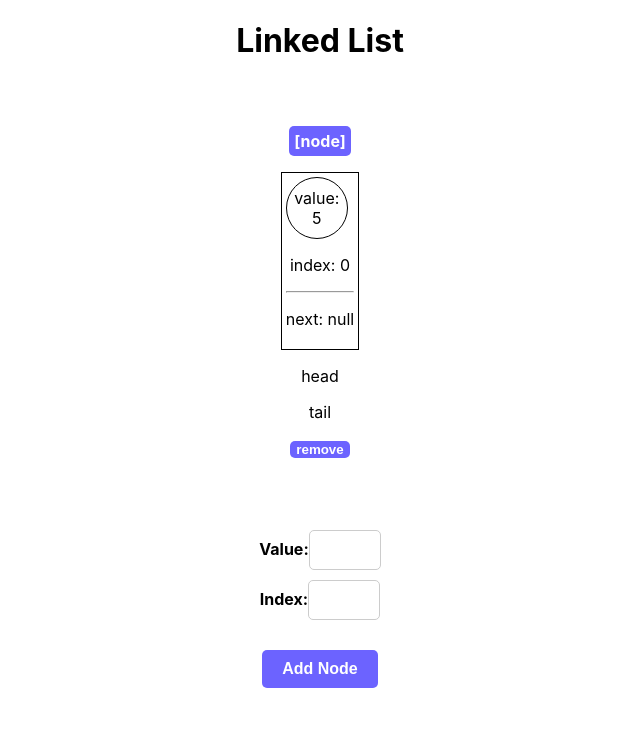
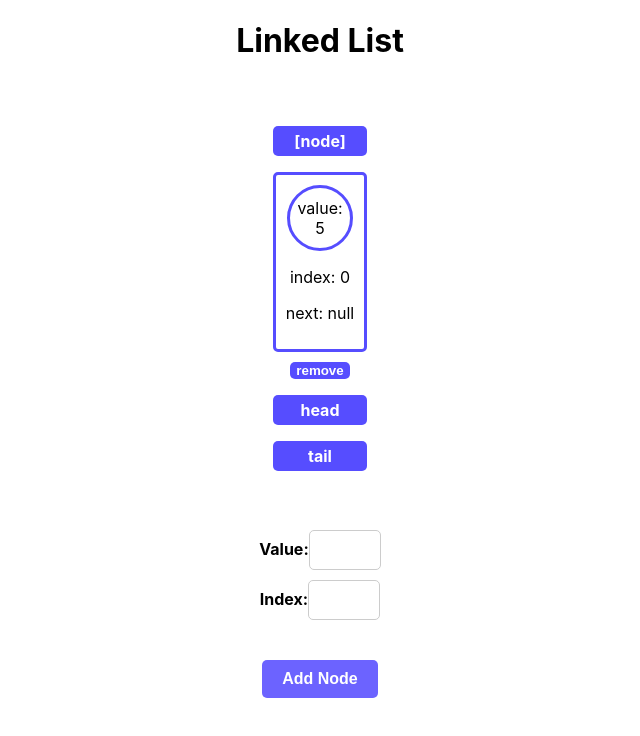
Before and after one commit to josephlarrivy/data-structures-visualizers, a React (Create React App) app: page /linkedlist in a window 1280 px wide. Both pictures are taken after typing "5", "5" into the empty fields and a click on the button "Add Node". Shown: the top 736 px of the page, without its empty margins (320-960 px from the left). Built offline with nearby package versions, Linux system fonts and the light colour scheme.

Commit message:
looking great. could make a few changes

```diff
--- a/src/components/LinkedList/LinkedList.js
+++ b/src/components/LinkedList/LinkedList.js
@@ -129,7 +129,7 @@ class LinkedList {
             'head': false,
             'tail': true,
             'value': node.value,
-            'next': 'null',
+            'next': null,
           }
         );
       } else {
--- a/src/components/LinkedList/LinkedListVisualizer.css
+++ b/src/components/LinkedList/LinkedListVisualizer.css
@@ -11,31 +11,18 @@
 }
 
 
-.arrow {
-    position: relative;
-    width: 0;
-    height: 0;
-    margin: 0 16px;
+.link {
+    width: 100%;
+    height: 100%;
+    margin-top: 40px;
 }
 
-.arrow-line {
-    position: absolute;
-    top: 50%;
-    left: 0;
-    width: 100%;
-    height: 1px;
-    background-color: black;
-    transform: translateY(-50%);
+.link p {
+    margin-bottom: -2px;
 }
 
-.arrow-head {
-    position: absolute;
-    top: 50%;
-    right: 0;
-    width: 0;
-    height: 0;
-    border-top: 6px solid transparent;
-    border-bottom: 6px solid transparent;
-    border-left: 12px solid black;
-    transform: translateY(-50%);
+.arrow {
+    background-color: #564dff;
+    width: 100%;
+    height: 10px;
 }
--- a/src/components/LinkedList/LinkedListVisualizer.js
+++ b/src/components/LinkedList/LinkedListVisualizer.js
@@ -32,6 +32,7 @@ const LinkedListVisualizer = ({ list, handleRemove }) => {
     <div className="nodes-container">
 
       {list.getNodesAsObjects().map((current, index) => (
+        <>
           <Node
             key={index}
             value={current.value}
@@ -41,8 +42,17 @@ const LinkedListVisualizer = ({ list, handleRemove }) => {
             next={current.next}
             handleRemove={handleRemove}
           />
+          {current.next!=null
+            ?<div className="link">
+              <p>link</p>
+              <div className="arrow"></div>
+            </div>
+            :null}
+        </>
+      )
 
-      )) }
+      ) }
+
     </div>
   );
 };
--- a/src/components/LinkedList/Node.css
+++ b/src/components/LinkedList/Node.css
@@ -1,13 +1,18 @@
+.nodes-wrapper {
+    display: flex;
+    justify-content: space-around;
+}
+
 .node {
     position: relative;
-    border: 1px solid black;
-    padding: 4px;
+    border: 3px solid #564dff;
+    border-radius: 5px;
+    padding: 10px;
 }
 
 
-
 .circle {
-    border: 1px solid black;
+    border: 3px solid #564dff;
     padding: 5px;
     width: 50px;
     height: 50px;
@@ -15,35 +20,13 @@
     display: flex;
     justify-content: center;
     align-items: center;
-
+    margin: 0 auto;
 }
 
 
-.initialize {
-    border: 1px solid black;
-    padding: 5px;
-    width: 50px;
-    height: 50px;
-    border-radius: 50%;
-    display: flex;
-    justify-content: center;
-    align-items: center;
-    animation: initialize;
-    animation-duration: 2s;
-}
-
-@keyframes initialize {
-    0% {
-        width: 0px;
-        height: 0px;
-    }
-
-    100% {}
-}
-
 button {
-    /* padding: 10px 20px; */
-    background-color: #6c63ff;
+    margin-top: 10px;
+    background-color: #564dff;
     color: #fff;
     border: none;
     border-radius: 5px;
@@ -53,17 +36,25 @@ button {
     transition: background-color 0.3s ease-in-out;
 }
 
-button[type="submit"]:hover {
+button:hover {
     background-color: #564dff;
 }
 
 
 .node-icon {
-    display: inline-block;
     padding: 5px;
-    background-color: #6c63ff;
+    background-color: #564dff;
     color: #fff;
     border-radius: 5px;
     text-decoration: none;
     font-weight: bold;
 }
+
+.head-tail {
+    padding: 5px;
+    background-color: #564dff;
+    color: #fff;
+    border-radius: 5px;
+    text-decoration: none;
+    font-weight: bold;
+}
--- a/src/components/LinkedList/Node.js
+++ b/src/components/LinkedList/Node.js
@@ -13,15 +13,15 @@ const Node = ({ value, index, head, tail, next, handleRemove }) => {
           <p>value: {value}</p>
         </div>
         <p>index: {index}</p>
-        <hr></hr>
+        {/* <hr></hr> */}
         <p
           className="next">
           next: {next !== null ? next : 'null'}
         </p>
       </div>
-      {head && <p>head</p>}
-      {tail && <p>tail</p>}
       <button onClick={(event) => handleRemove(event, index)}>remove</button>
+      {head && <p className="head-tail">head</p>}
+      {tail && <p className="head-tail">tail</p>}
     </div>
   );
 };
```
Lines whose indentation alone changed are shown as unchanged.
